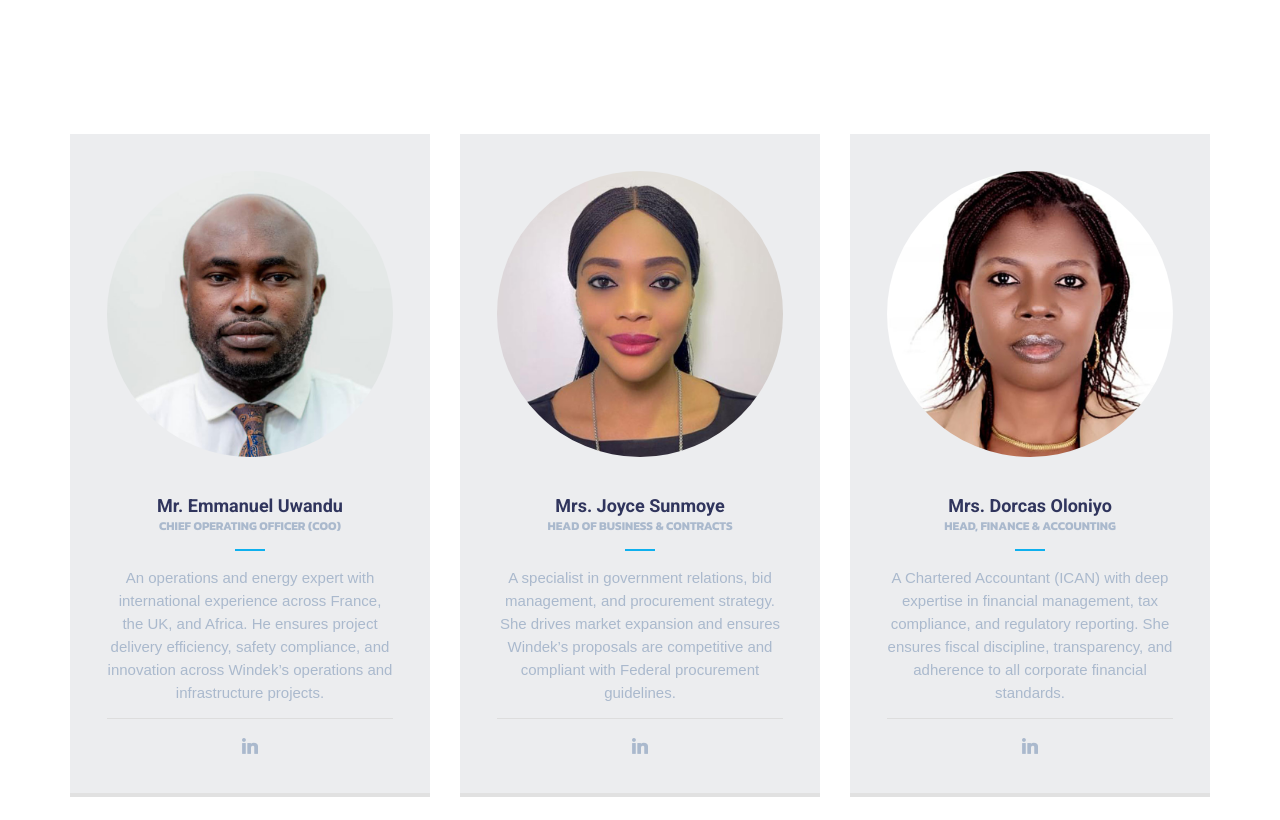
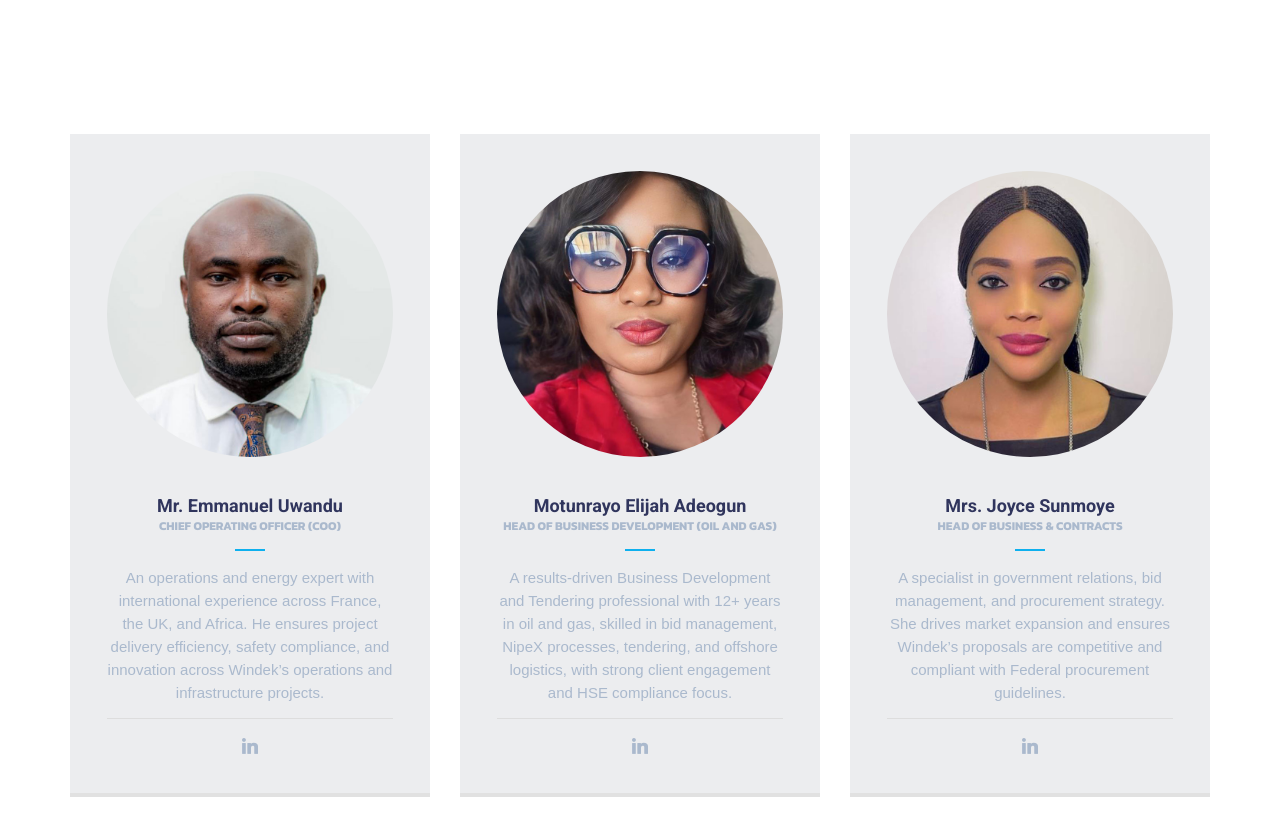
Before and after one commit to cnario/windekprocurement-site, a website: page team.html in a window 1280 px wide. Shown: the part 340-1160 px from the top of the page. Drawn offline with Linux system fonts and the light colour scheme; files whose address does not match are found by name.

Commit message:
Add profile for Motunrayo Elijah Adeogun
Added a new team member profile for Motunrayo Elijah Adeogun, including image, title, and description.

```diff
--- a/team.html
+++ b/team.html
@@ -209,6 +209,25 @@
 								</div>
 							</div>
 
+							<!-- Head of Business HSE -->
+							<div class="isotope-item col-lg-4 col-sm-6">
+								<div class="thumbnail text-center with_padding with_background">
+									<img src="images/team/3.jpg" alt="Motunrayo Elijah Adeogun">
+									<div class="caption">
+										<h4><a href="#">Motunrayo Elijah Adeogun</a></h4>
+										<p>Head of Business Development (Oil and Gas) </p>
+										<hr class="divider_2_30 main_bg_color">
+										<p>
+											A results-driven Business Development and Tendering professional with 12+ years in oil and gas, skilled in bid management, NipeX processes, tendering, and offshore logistics, with strong client engagement and HSE compliance focus.
+										</p>
+										<hr>
+										<p class="text-center social-icons greylinks margin_0">
+											<a class="social-icon soc-linkedin" href="#" title="LinkedIn"></a>
+										</p>
+									</div>
+								</div>
+							</div>
+
 							<!-- Head of Business & Contracts -->
 							<div class="isotope-item col-lg-4 col-sm-6">
 								<div class="thumbnail text-center with_padding with_background">
```
